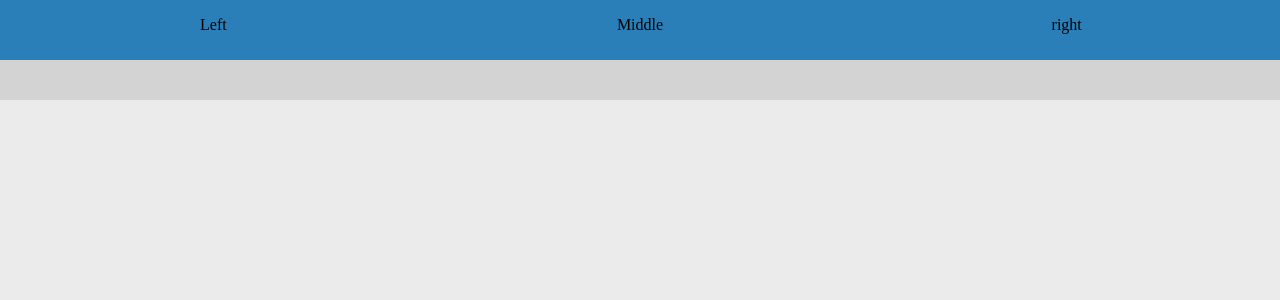
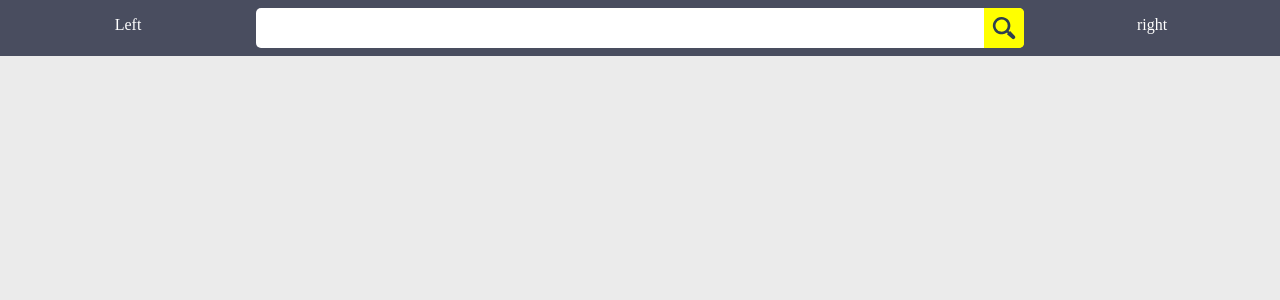
Before and after one commit to rishabhkalra96/react-ecomm, a React (Create React App) app: page / in a window 1280 px wide. Shown: the top 300 px of the page. Built offline with nearby package versions, Linux system fonts and the light colour scheme.

Commit message:
updated search bar

```diff
--- a/src/App.js
+++ b/src/App.js
@@ -2,13 +2,11 @@ import React from 'react';
 import './App.scss';
 import { Header } from './components/header/header';
 import { ContentBody } from './components/content-body/content-body';
-import { CommonFeatureSearch } from './components/common-feature-search/common-feature-search';
 
 function App() {
   return (
     <div className="App">
       <Header />
-      <CommonFeatureSearch/>
       <ContentBody/>
     </div>
   );
--- a/src/components/common-feature-search/common-feature-search.jsx
+++ b/src/components/common-feature-search/common-feature-search.jsx
@@ -1,12 +1,16 @@
 import React from 'react'
 import './common-feature-search.scss'
+import {SearchBtn} from './../shared/search-btn/search-btn.jsx'
 
 export class CommonFeatureSearch extends React.Component {
     render() {
         return (
             <div className="search-container">
             <div className="search">
-
+                <input />
+                <div className="button-container">
+                    <SearchBtn />
+                </div>
             </div>
         </div>
         )
--- a/src/components/common-feature-search/common-feature-search.scss
+++ b/src/components/common-feature-search/common-feature-search.scss
@@ -1,5 +1,29 @@
 .search-container {
     width: 100%;
-    height: 5%;
-    background-color: lightgrey;
+    height: 100%;
+    background-color: inherit;
+    .search {
+        display:flex;
+        width: 100%;
+        height: 100%;
+        background-color: inherit;
+        input {
+            width:95%;
+            height: 40px;
+            align-self: center;
+            border:0;
+            padding: 0 0 0 4px;
+            font-size: 1.5rem;
+            border-top-left-radius: 5px;
+            border-bottom-left-radius: 5px;
+        }
+        .button-container {
+            width: 40px;
+            height: 40px;
+            align-self: center;
+            border-top-right-radius: 5px;
+            border-bottom-right-radius: 5px;
+            background-color: yellow;
+        }
+    }
 }
--- a/src/components/header/header.jsx
+++ b/src/components/header/header.jsx
@@ -1,6 +1,6 @@
 import React from "react";
 import './header.scss'
-
+import {CommonFeatureSearch} from "./../common-feature-search/common-feature-search"
 
 export class Header extends React.Component {
 
@@ -11,7 +11,7 @@ export class Header extends React.Component {
                     <p>Left</p>
                 </section>
                 <section className="middle-section">
-                <p>Middle</p>
+                <CommonFeatureSearch />
                 </section>
                 <section className="right-section">
                 <p>right</p>
--- a/src/components/header/header.scss
+++ b/src/components/header/header.scss
@@ -1,12 +1,17 @@
 .header-container {
+    color: #ffffff;
     display: flex;
     justify-content: space-between;
-    height: 7.5%;
-    background-color: rgb(43, 127, 184);
+    height: 7%;
+    background-color: #494D5F;
     section.left-section, section.middle-section, section.right-section {
         text-align: center;
         display: block;
         flex: 1;
         background-color:inherit;
     }
+
+    section.left-section, section.right-section {
+        max-width: 20%;
+    }
 }
--- /dev/null
+++ b/src/components/shared/search-btn/search-btn.jsx
@@ -0,0 +1,11 @@
+import React from 'react';
+import './search-btn.scss';
+
+import searchBtnIcon from './search_icon.svg'
+export function SearchBtn() {
+    return (
+        <button className="search-button">
+            <img src={searchBtnIcon} alt="search button"/>
+        </button>
+    )
+}
--- /dev/null
+++ b/src/components/shared/search-btn/search-btn.scss
@@ -0,0 +1,12 @@
+button.search-button {
+    height: 100%;
+    background-color:inherit;
+    border-color: transparent;
+    border-bottom-right-radius: inherit;
+    border-top-right-radius: inherit;
+    cursor: pointer;
+    img {
+        width: 100%;
+        height: 100%;
+    }
+}
```
Also changed, not shown: src/components/shared/search-btn/search_icon.svg (added).
